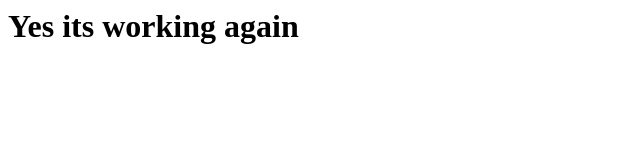
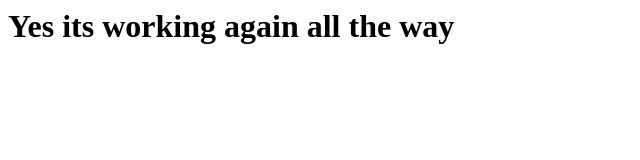
Before and after one commit to jsidhu60/git-job, a plain HTML site: page index.html in a window 1280 px wide. Shown: the whole page, without its empty margins (0-640 px from the left). Drawn offline with Linux system fonts and the light colour scheme.

Commit message:
Update index.html

```diff
--- a/index.html
+++ b/index.html
@@ -1,6 +1,6 @@
 <html>
 <title> Test case</title>
 <body>
-<h1>Yes its working again</h1>
+<h1>Yes its working again all the way</h1>
 </body>
 </html
```
